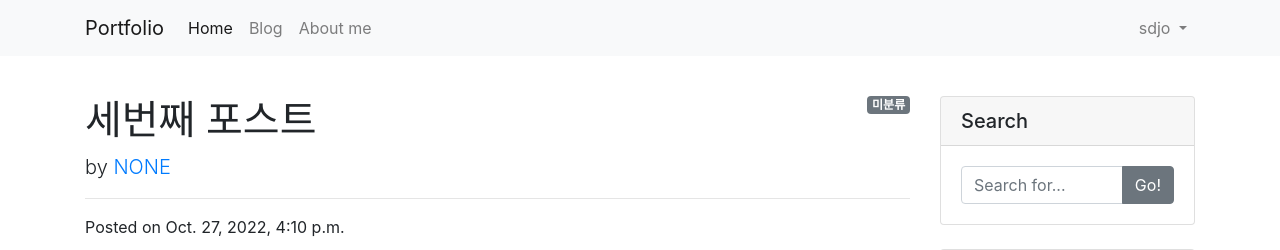
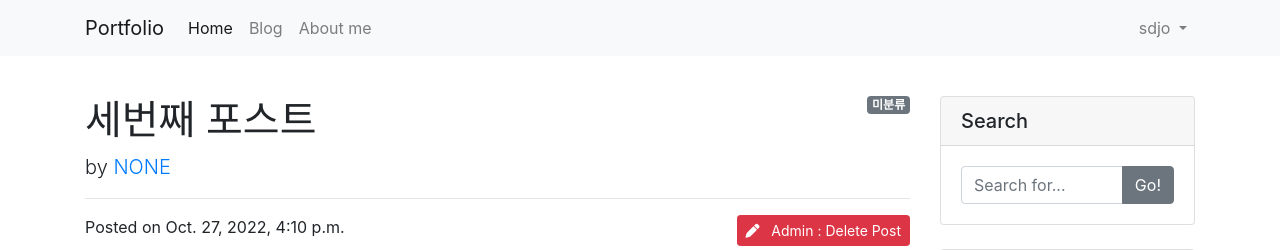
Before and after one commit to Seong-dong/team_prj_django, a Django app: page /blog/3/ in a window 1280 px wide. Shown: the top 250 px of the page. Run offline with Django 4.2, Linux system fonts and the light colour scheme; a user stored in the database is signed in; data comes from the database, SQL or seed files in the repository; both versions use the stored data as it was after the commit; some libraries are stand-ins or nearby versions.

Commit message:
Post delete 기능 추가, 관리자 post삭제 기능추가

```diff
--- a/blog/templates/blog/post_detail.html
+++ b/blog/templates/blog/post_detail.html
@@ -24,8 +24,15 @@
 
     <hr>
 
-    {% if user.is_authenticated and user == post.author %}
-    <a type="button" href="/blog/update_post/{{ post.pk }}/" class="btn btn-info btn-sm float-right"><i class="fas fa-pen"></i>&nbsp;&nbsp; Edit Post</a>
+    {% if user.is_authenticated and user == post.author%}
+    <div class="float-right">
+    <a type="button" href="/blog/update_post/{{ post.pk }}/" class="btn btn-info btn-sm"><i class="fas fa-pen"></i>&nbsp;&nbsp; Edit Post</a>
+    <a type="button" href="/blog/delete_post/{{ post.pk }}/" class="btn btn-danger btn-sm"><i class="fas fa-pen"></i>&nbsp;&nbsp; Delete Post</a>
+    </div>
+    {% elif user.is_authenticated and user == post.author or user.is_superuser %}
+    <div class="float-right">
+    <a type="button" href="/blog/delete_post/{{ post.pk }}/" class="btn btn-danger btn-sm"><i class="fas fa-pen"></i>&nbsp;&nbsp; Admin : Delete Post</a>
+    </div>
     {% endif %}
     <!-- Date/Time -->
     <p>Posted on {{ post.created_at }}</p>
--- a/blog/templates/blog/post_list.html
+++ b/blog/templates/blog/post_list.html
@@ -2,7 +2,7 @@
 
 {% block main_area %}
 {% if user.is_authenticated %}
-{% if user.is_staff or user.is_superuser %}
+{% if user.is_staff or user.is_superuser or user.is_active %}
 <a href="/blog/create_post/" class="btn btn-info btn-sm float-right"><i class="fa-solid fa-pencil"></i>&nbsp;&nbsp; New Post</a>
 {% endif %}
 {% endif %}
--- a/blog/urls.py
+++ b/blog/urls.py
@@ -6,6 +6,7 @@ urlpatterns = [
     path('delete_comment/<int:pk>/', views.delete_comment),
     path('update_comment/<int:pk>/', views.CommentUpdate.as_view()),
     path('update_post/<int:pk>/', views.PostUpdate.as_view()),
+    path('delete_post/<int:pk>/', views.delete_post),
     path('create_post/', views.PostCreate.as_view()),
     path('tag/<str:slug>/', views.tag_page),
     path('category/<str:slug>/', views.category_page),
--- a/blog/views.py
+++ b/blog/views.py
@@ -39,11 +39,11 @@ class PostCreate(LoginRequiredMixin, UserPassesTestMixin, CreateView):
     fields = ['title', 'hook_text', 'content', 'head_image', 'file_upload', 'category']
 
     def test_func(self):
-        return self.request.user.is_superuser or self.request.user.is_staff #유저 권한 체크
+        return self.request.user.is_superuser or self.request.user.is_staff or self.request.user.is_active #유저 권한 체크
 
     def form_valid(self, form): #form 은 현재 class의 instance
         current_user = self.request.user
-        if current_user.is_authenticated and (current_user.is_staff or current_user.is_superuser):
+        if current_user.is_authenticated and (current_user.is_staff or current_user.is_superuser or current_user.is_active):
             form.instance.author = current_user
             response = super(PostCreate, self).form_valid(form)
 
@@ -110,6 +110,14 @@ class PostUpdate(LoginRequiredMixin, UpdateView):
                 self.object.tags.add(tag)
         return response
 
+def delete_post(request, pk):
+    post = Post.objects.get(pk=pk)
+
+    if request.user.is_authenticated and request.user == post.author or request.user.is_superuser:
+        post.delete()
+        return redirect('/blog/')
+    else:
+        raise PermissionDenied
 
 def category_page(request, slug):
     if slug == 'no_category':
```
Also changed, not shown: db.sqlite3.
